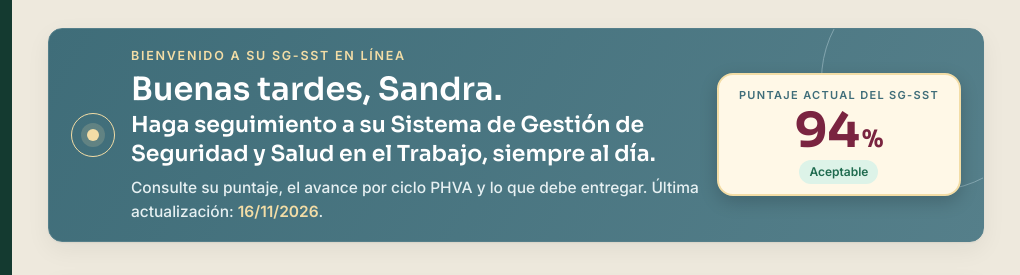
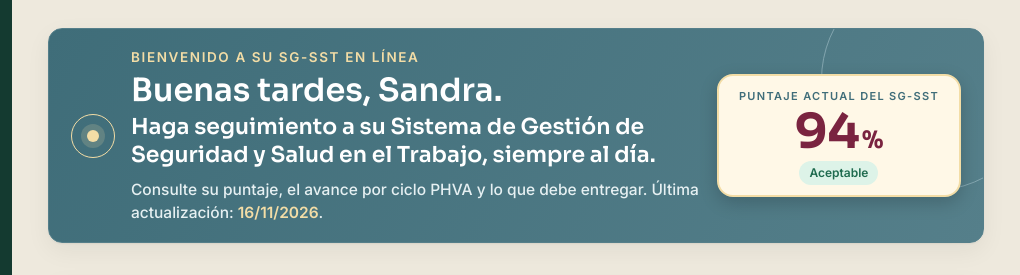
Before and after one commit to sgsst-josealean/SG-SST---JOSE-ALEAN-VILORIA-, a plain HTML site: page al-07a4935e/index.html in a window 1280 px wide. Shown: the top 275 px of the page, 260-1280 px from the left. Drawn offline with Linux system fonts and the light colour scheme; no server answers.

```diff
--- a/al-07a4935e/index.html
+++ b/al-07a4935e/index.html
@@ -137,12 +137,13 @@ h3 { font-size: 15px; font-weight: 600; }
 .bv-ic span { width: 12px; height: 12px; border-radius: 50%; background: #F3DDA6; box-shadow: 0 0 0 6px color-mix(in srgb, #F3DDA6 18%, transparent); animation: bvp 2.4s ease-in-out infinite; }
 @keyframes bvp { 50% { box-shadow: 0 0 0 10px color-mix(in srgb, #F3DDA6 6%, transparent); } }
 @media (prefers-reduced-motion: reduce) { .bv-ic span { animation: none; } }
-.bv-k { font-size: 12.5px; letter-spacing: .14em; text-transform: uppercase; color: #F3DDA6; font-weight: 700; }
+.bv-k { font-size: 13.5px; letter-spacing: .12em; position: relative; z-index: 1; text-transform: uppercase; color: #F3DDA6; font-weight: 700; }
 .bv-t { font-family: var(--f-display); font-size: clamp(17px, 2.4vw, 22px); font-weight: 600; color: #FFFFFF; line-height: 1.3; margin-top: 3px; text-wrap: balance; }
 .bv-s { font-size: clamp(14px, 1.7vw, 15.5px); font-weight: 500; color: #E6F0F2; margin-top: 8px; line-height: 1.5; }
 .bv-s b { color: #F3DDA6; font-weight: 700; }
 .bv-h { font-family: var(--f-display); font-size: clamp(24px, 3.4vw, 32px); font-weight: 600; color: #FFFFFF; margin-top: 4px; line-height: 1.2; }
-.bv-tx { flex: 1; min-width: 0; }
+.bv-tx { flex: 1; min-width: 0; position: relative; z-index: 1; }
+@media (max-width: 640px) { .bv-ic { display: none; } .bv-k { font-size: 13.5px; letter-spacing: .06em; } .bienv::after { right: -110px; top: -120px; opacity: .35; } }
 .bv-pt { flex: none; position: relative; z-index: 1; text-align: center; background: #FFF8E7; border-radius: 16px; padding: 12px 20px 10px; min-width: 150px; box-shadow: 0 6px 18px rgba(0,0,0,.18); border: 2px solid #F3DDA6; }
 .bv-pt .k { font-size: 11px; letter-spacing: .12em; text-transform: uppercase; font-weight: 700; color: #3F6D79; }
 .bv-pt .v { font-family: var(--f-display); font-size: clamp(36px, 5vw, 48px); font-weight: 700; line-height: 1.05; color: #7A2440; margin-top: 2px; }
```
Also changed, not shown: cem-74835c45/index.html (+3 -2 lines), lgj-e916f4da/index.html (+3 -2 lines), md-4459dd5d/index.html (+3 -2 lines).
